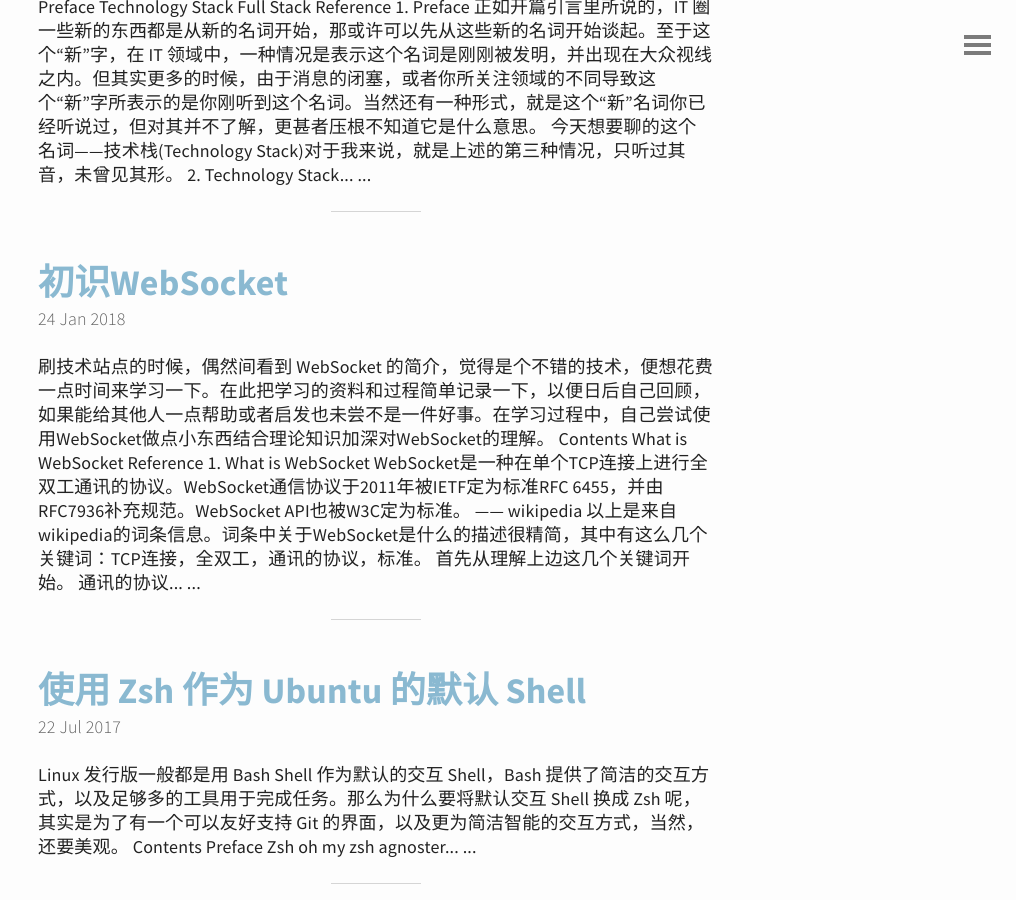
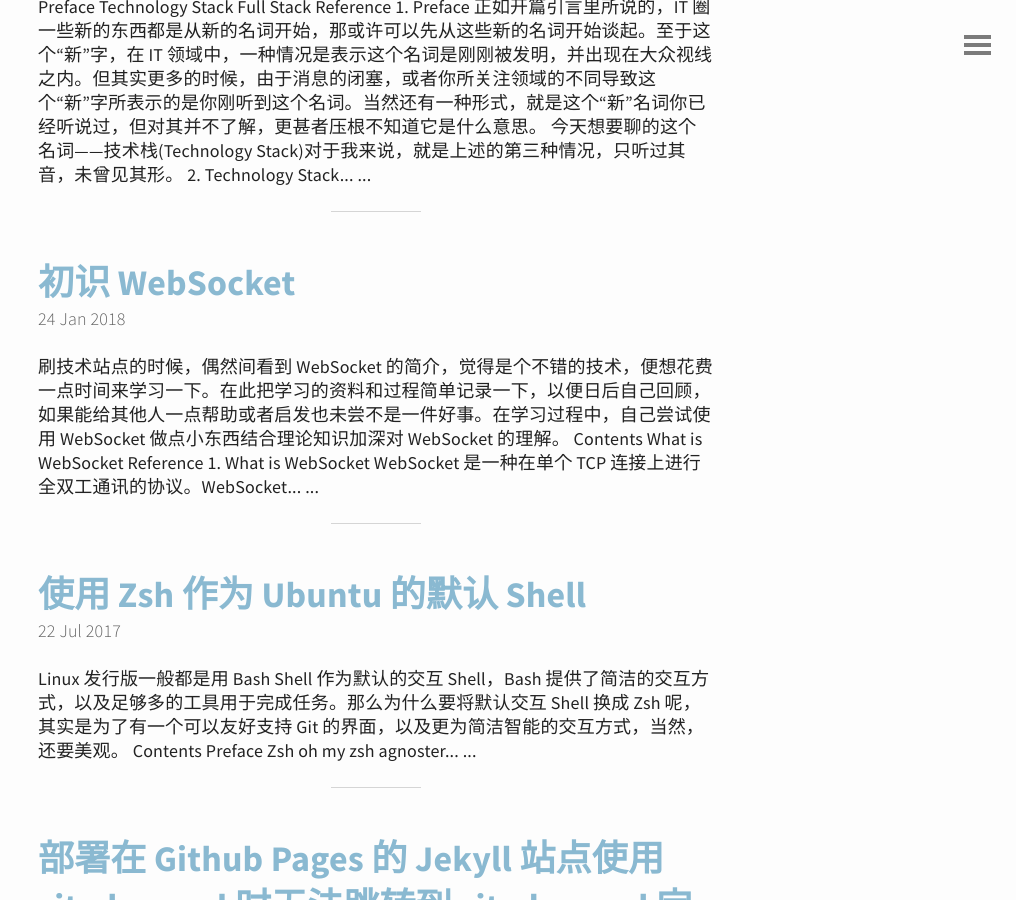
Before and after one commit to regding/regding.github.io, a Jekyll site: the page built from index.html, in a window 1280 px wide and 900 px high, scrolled down 532 px. Shown: the whole window, without its empty margins (264-1280 px from the left). Built offline with Jekyll 4.4.1, drawn with Linux system fonts in a browser that asks for light colours; the list of posts is cut into pages by our own code; some of the changed lines change nothing that is shown.

Commit message:
初识WebSocket第一节部分内容完善

```diff
--- a/_posts/2018-01-24-websocket.md
+++ b/_posts/2018-01-24-websocket.md
@@ -1,13 +1,13 @@
 ---
 layout: post
-title: "初识WebSocket"
-description: "记录下自己学习WebSocket相关的知识点，以及做一个基于WebSocket的简单的BBS系统的过程等"
+title: "初识 WebSocket"
+description: "记录下自己学习 WebSocket 相关的知识点，以及做一个基于 WebSocket 的简单的 BBS 系统的过程等"
 date: 2018-01-24
 tags: [Java, WebSocket, HTML5]
 categories: [Tech]
 ---
 
-> 刷技术站点的时候，偶然间看到 WebSocket 的简介，觉得是个不错的技术，便想花费一点时间来学习一下。在此把学习的资料和过程简单记录一下，以便日后自己回顾，如果能给其他人一点帮助或者启发也未尝不是一件好事。在学习过程中，自己尝试使用WebSocket做点小东西结合理论知识加深对WebSocket的理解。
+>刷技术站点的时候，偶然间看到 WebSocket 的简介，觉得是个不错的技术，便想花费一点时间来学习一下。在此把学习的资料和过程简单记录一下，以便日后自己回顾，如果能给其他人一点帮助或者启发也未尝不是一件好事。在学习过程中，自己尝试使用 WebSocket 做点小东西结合理论知识加深对 WebSocket 的理解。
 
 ### Contents
 * [What is WebSocket][what-is-websocket-contents-link]
@@ -20,58 +20,81 @@
 
 
 ### 1. What is WebSocket
-> WebSocket是一种在单个TCP连接上进行全双工通讯的协议。WebSocket通信协议于2011年被IETF定为标准RFC 6455，并由RFC7936补充规范。WebSocket API也被W3C定为标准。  —— wikipedia
 
-以上是来自wikipedia的词条信息。词条中关于WebSocket是什么的描述很精简，其中有这么几个关键词：`TCP连接`，`全双工`，`通讯的协议`，`标准`。
+> WebSocket 是一种在单个 TCP 连接上进行全双工通讯的协议。WebSocket 通信协议于2011年被 IETF 定为标准 RFC 6455，并由 RFC7936 补充规范。WebSocket API 也被 W3C 定为标准。
+
+以上是来自 wikipedia 的词条信息。词条中关于 WebSocket 是什么的描述很精简，其中有这么几个关键词：`TCP 连接`，`全双工`，`通讯的协议`，`标准`。
 
 首先从理解上边这几个关键词开始。
 * `通讯的协议`
 
-    首先是理解这个`协议`，WebSocket是一个用于`客户端`与`服务器`之间通信的协议(这里的客户端一般为浏览器)。这样一来，就有个问题，WebSocket和如今常用的浏览器与服务器间通信的`HTTP/HTTPS`协议有什么关系？之间又有什么异同呢？
+    首先是理解这个`协议`，WebSocket 是一个用于`客户端`与`服务器`之间通信的协议(这里的客户端一般为浏览器)。这样一来，就有个问题，WebSocket 和如今常用的浏览器与服务器间通信的 `HTTP/HTTPS` 协议有什么关系？之间又有什么异同呢？
 
-    那先来了解下WebSocket与HTTP/HTTPS之间有什么关系。下图是WebSocket的工作原理图(在此仅用于展示WebSocket与HTTP之间的关系，具体工作原理稍后再做较详细说明)，整张图表示一个完整的 WebSocket 通信过程。其中包括浏览器与服务器之间的握手过程，握手成功之后的双向多次通信，以及不再需要通信而由一方关闭连接或者由于异常情况导致的连接中断。其中红色箭头线为HTTP协议的请求与响应。那么可以通过这张图了解到，*`WebSocket协议中使用了HTTP协议来处理握手步骤`*。
+    那先来了解下 WebSocket 与 HTTP/HTTPS 之间有什么关系。下图是 WebSocket 的工作原理图(在此仅用于展示 WebSocket 与 HTTP 之间的关系，具体工作原理稍后再做较详细说明)，整张图表示一个完整的 WebSocket 通信过程。其中包括浏览器与服务器之间的握手过程，握手成功之后的双向多次通信，以及不再需要通信而由一方关闭连接或者由于异常情况导致的连接中断。其中红色箭头线为 HTTP 协议的请求与响应。那么可以通过这张图了解到，*`WebSocket 协议中使用了 HTTP 协议来处理握手过程`*。
 
-    ![WebSocket与HTTP间的关系][websocket-img-1]
+    ![WebSocket 与 HTTP 间的关系][websocket-img-1]
 
-    那么WebSocket和HTTP之间有什么异同呢？其实两个协议之间，必然有很多协议定义及实现上的细节性差别。这里想要通过比较来了解的异同，是作为一个使用者，从使用角度来看待它们之间的异同。先从相同点来看。
-    * 两者都是用于`浏览器`与`服务器`之间通信的协议(这里只是从常用角度来看，当然服务器端也可以发起HTTP请求等)
-    * 都是建立在TCP协议之上(这是从OSI模型角度来看，HTTP和WebSocket都应用层的协议，所以需要底层的网络协议来支撑)
+    那么 WebSocket 和 HTTP 之间有什么异同呢？其实两个协议之间，必然有很多协议定义及实现上的细节性差别。这里想要通过比较来了解的异同，是作为一个使用者，从使用角度来看待它们之间的异同。先从相同点来看。
+    * 两者都是用于`浏览器`与`服务器`之间通信的协议(这里只是从常用角度来看，当然服务器端也可以发起 HTTP 请求等)
+    * 都是建立在 TCP 协议之上(这是从 OSI 模型角度来看，HTTP 和 WebSocket 都应用层的协议，所以需要底层的网络协议来支撑)
 
     再看看两者的不同点。
-    * HTTP为单向协议，也就是只能由客户端发请求数据给服务端，然后服务端针对这次请求数据返回响应数据。而不能由服务端发起请求数据/响应数据到客户端。而WebSocket最大的特点就是客户端与服务端通过握手建立连接之后，双发都可以互发数据。
-    * 协议标识符的区别，HTTP的协议标识为`http://`(如果加密则为`https://`)，而WebSocket的协议标识为`ws://`(如果加密则为`wss://`)。下图或许可以更为直观的表示它们之间的区别
+    * HTTP 为单向协议，也就是只能由客户端发请求数据给服务端，然后服务端针对这次请求数据返回响应数据。而不能由服务端发起请求数据/响应数据到客户端。而 WebSocket 最大的特点就是客户端与服务端通过握手建立连接之后，双发都可以互发数据。
+    * 协议标识符的区别，HTTP 的协议标识为 `http://` (如果加密则为 `https://`)，而 WebSocket 的协议标识为 `ws://` (如果加密则为 `wss://`)。下图或许可以更为直观的表示它们之间的区别
 
-    ![WebSocket与HTTP间协议标识区别][websocket-img-2]
+    ![WebSocket 与 HTTP 间协议标识区别][websocket-img-2]
 
+    它们之间还有其他异同点，在此也就不一一列举了。
 
 * `标准`
-* `TCP连接`
 
-    该关键字所描述的就是WebSocket是建立在TCP协议的基础上的。
+    WebSocket 协议是 HTML5 提出的，而仅仅有协议并不能真正工作，需要这个流程链路上的各个角色都支持才可以。而各个角色又有各种厂商，之间如果没有一个标准来统一，也是无法形成一个统一的 API 供使用者使用。WebSocket 中有客户端(浏览器)以及服务端。根据 wikipedia 词条中的描述，主流浏览器已经根据最新规范([RFC 6455](https://tools.ietf.org/html/rfc6455))全部支持 WebSocket 了，而服务端，就拿 Java 系来说吧。各个服务器厂商都已支持[JEE JSR356 标准规范](https://www.jcp.org/en/jsr/detail?id=356)了。
+
+    简而言之，就是各个角色都遵循标准，给使用者一个统一的 API 来方便地使用 WebSocket。
+
+* `TCP 连接`
+
+    该关键字所描述的就是 WebSocket 是建立在 TCP 协议的基础上的。
 
 * `全双工`
 
-    怎么理解全双工呢？还是先用wikipedia上词条的解释来做个铺垫。
+    怎么理解全双工呢？还是先用 wikipedia 上词条的解释来做个铺垫。
+
     >全双工（full-duplex）的系统允许二台设备间同时进行双向数据传输。一般的电话、手机就是全双工的系统，因为在讲话时同时也可以听到对方的声音。
     全双工的系统可以用一般的双向车道形容。两个方向的车辆因使用不同的车道，因此不会互相影响。
 
-    和其他的通讯协议做个比较或许更便于理解，那和HTTP协议做个简单的比较说明。
-    HTTP属于半双工（half-duplex）的协议，半双工的系统允许二台设备之间的双向数据传输，但不能同时进行。因此同一时间只允许一设备发送数据，若另一设备要发送数据，需等原来发送数据的设备发送完成后再处理。结合实际的HTTP协议应用来说，该半双工系统的两个设备就是`浏览器`和`HTTP服务器`，一个HTTP通讯过程大致为`浏览器`发起一个请求，`HTTP服务器`接收到这个请求之后，经过一定程度的业务处理，再返回一个返回信息给`浏览器`（忽略了HTTP握手过程）。
-    ![使用多个连接和使用持久链接的对比][websocket-img-3]
+    和其他的通讯协议做个比较或许更便于理解，那和 HTTP 协议做个简单的比较说明。
+    HTTP 属于半双工（half-duplex）的协议，半双工的系统允许二台设备之间的双向数据传输，但不能同时进行。因此同一时间只允许一设备发送数据，若另一设备要发送数据，需等原来发送数据的设备发送完成后再处理。结合实际的 HTTP 协议应用来说，该半双工系统的两个设备就是`浏览器`和`HTTP 服务器`，一个 HTTP 通讯过程大致为`浏览器`发起一个请求，`HTTP 服务器`接收到这个请求之后，经过一定程度的业务处理，再返回一个返回信息给`浏览器`（忽略了 HTTP 握手过程）。
+
+    下图分别是 `HTTP` 的半双工式通信，和 `WebSocket` 的全双工式通信过程。可以看到，半双工是一个请求一个响应对应的，一来一去的交互过程。而第二张图全双工的流程是在建立了链接之后，双方都在收发数据。
+
+    ![半双工图示][websocket-img-3]
+    ![全双工图示][websocket-img-4]
+
+    第一张讲述 `HTTP` 半双工通信过程的图其实是基于 `HTTP/1.0` 版本及之前版本的。那就再顺便了解下 `HTTP/1.0` 和 `HTTP/1.1` 版本之间较大的一个差异。这个差异就是`持久连接`。
+
+    下图左边是 `HTTP/1.0` 的多次连接形式，每一个请求和响应过程，都需要浏览器发起到服务器的连接，接收到响应之后关闭连接，下次请求再发起连接。建立 `HTTP` 连接是个相对耗费资源的操作，这种频繁地建立断开连接，其实消耗了很多资源。为了优化这个步骤，`HTTP/1.1` 时，加入了`持久连接`的概念。简单说就是第一次请求时，浏览器和服务器之间建立连接，第一次请求响应完成之后，该连接并不关闭，而是保持连接状态，之后的请求/响应都是在这个连接之上做的。直到不再需要通信或者其他原因才会断开连接。这样就节省了频繁建立和销毁连接所消耗的资源。其实这两种方式还有更为常用的别名，就是`短连接`和`长连接`。
+
+    ![使用多个连接和使用持久链接的对比][websocket-img-5]
+
+对于 WebSocket 是什么就先了解这么多。简而言之，WebSocket 就是一个 HTML5 的一个新的协议，和 HTTP 一样基于 TCP 来传输数据，借用 HTTP 来完成一部分工作，实现了浏览器和服务器的全双工通信，以及 HTTP 所不具有的服务器主动推送数据给浏览器的能力。
 
 ---
+
 [websocket-img-1]: {{ site.url }}/assets/posts_img/websocket/WebSockets-Diagram.png
 [websocket-img-2]: {{ site.url }}/assets/posts_img/websocket/HTTP_WebSocket_compare.jpg
-[websocket-img-3]: {{ site.url }}/assets/posts_img/websocket/HTTP_persistent_connection.svg
+[websocket-img-3]: {{ site.url }}/assets/posts_img/websocket/half_duplex.jpg
+[websocket-img-4]: {{ site.url }}/assets/posts_img/websocket/full_duplex.jpg
+[websocket-img-5]: {{ site.url }}/assets/posts_img/websocket/HTTP_persistent_connection.svg
 
 
 ### 3. Reference
 
-* [wikipedia关于WebSocket词条的介绍(请科学上网)][reference-link-1]
+* [wikipedia 关于 WebSocket 词条的介绍(请科学上网)][reference-link-1]
 * [@Ovear关于知乎“WebSocket 是什么原理？为什么可以实现持久连接？”的回答][reference-link-2]
-* [java WebSocket开发入门WebSocket][reference-link-3]
-* [WebSocket介绍][reference-link-4]
-* [WebSocket和Socket的区别][reference-link-5]
+* [java WebSocket 开发入门 WebSocket][reference-link-3]
+* [WebSocket 介绍][reference-link-4]
+* [WebSocket 和 Socket 的区别][reference-link-5]
 
 ---
 
```
Also changed, not shown: assets/posts_img/websocket/full_duplex.jpg (added), assets/posts_img/websocket/half_duplex.jpg (added).
